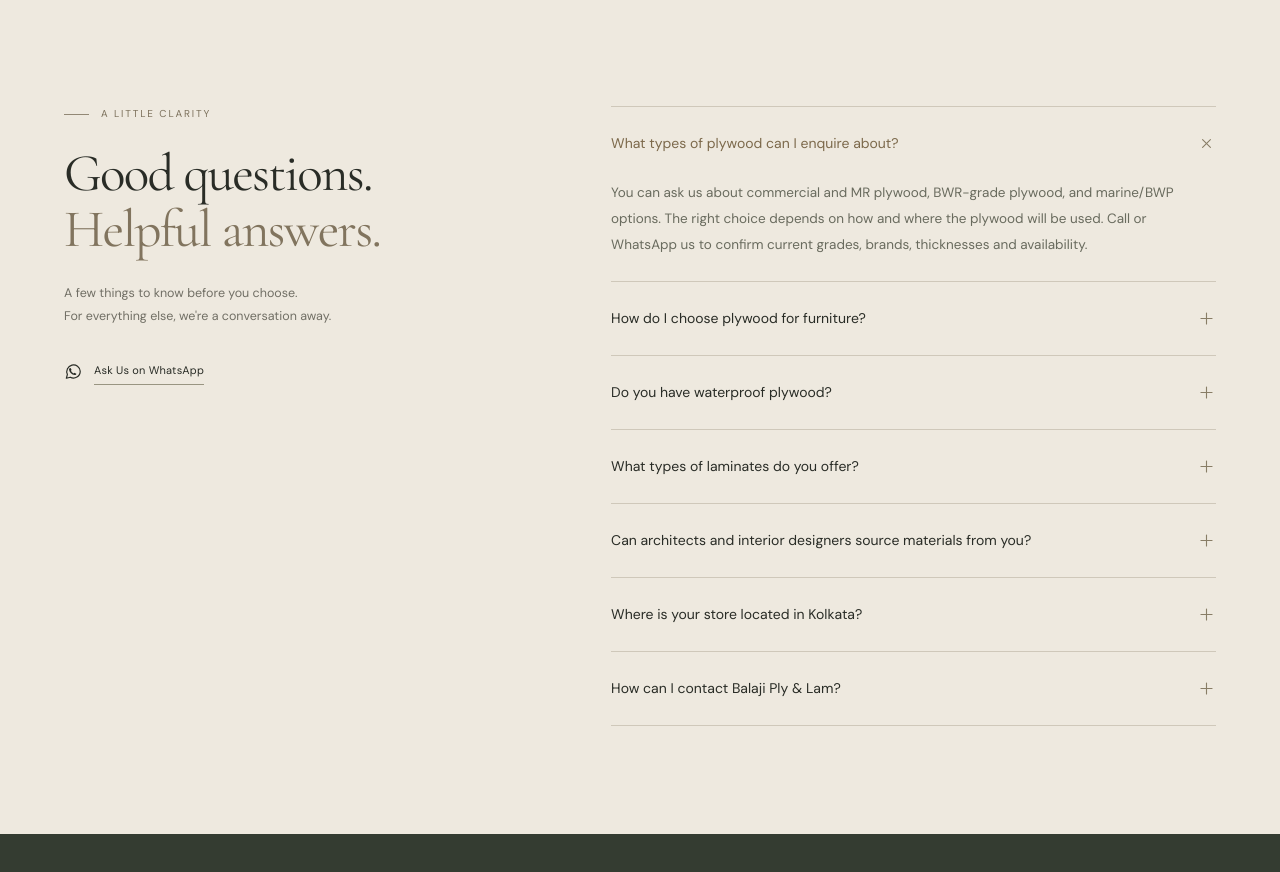
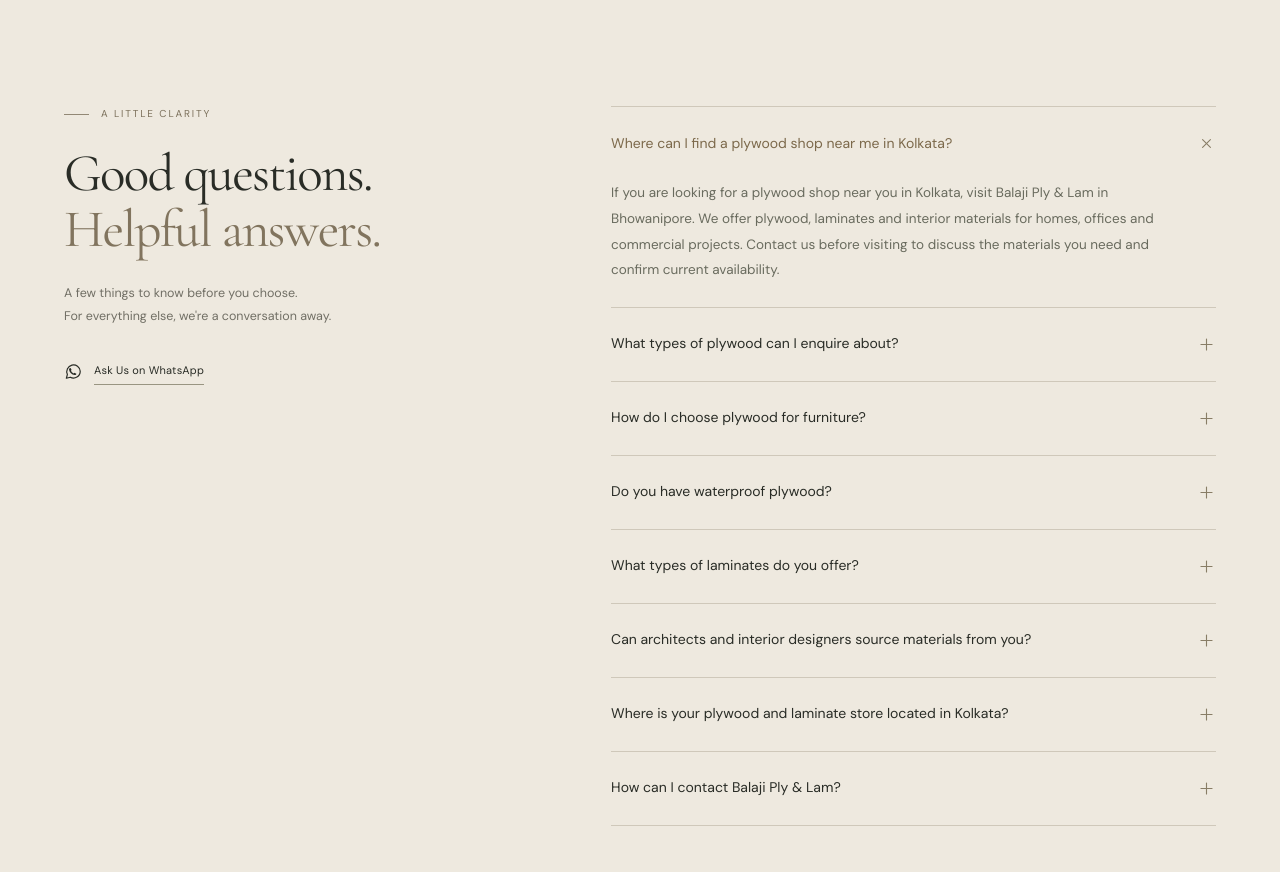
Before and after one commit to saharshg18/balaji-ply-lam-website, a React (Vite) app: page / in a window 1280 px wide. Shown: the part 5780-6652 px from the top of the page. Built offline with nearby package versions, Linux system fonts and the light colour scheme.

Commit message:
Update site.ts

```diff
--- a/src/data/site.ts
+++ b/src/data/site.ts
@@ -151,12 +151,16 @@ export const materials: Material[] = [
 
 export const faqs = [
   {
+    question: 'Where can I find a plywood shop near me in Kolkata?',
+    answer: 'If you are looking for a plywood shop near you in Kolkata, visit Balaji Ply & Lam in Bhowanipore. We offer plywood, laminates and interior materials for homes, offices and commercial projects. Contact us before visiting to discuss the materials you need and confirm current availability.',
+  },
+  {
     question: 'What types of plywood can I enquire about?',
     answer: 'You can ask us about commercial and MR plywood, BWR-grade plywood, and marine/BWP options. The right choice depends on how and where the plywood will be used. Call or WhatsApp us to confirm current grades, brands, thicknesses and availability.',
   },
   {
     question: 'How do I choose plywood for furniture?',
-    answer: 'Start with the furniture\'s purpose, expected load, exposure to moisture and the finish you want. Wardrobes in dry rooms and kitchen cabinets may need different specifications. Bring your measurements or speak with your carpenter, and we can help you explore suitable grades and thicknesses.',
+    answer: 'Start with the furniture’s purpose, expected load, exposure to moisture and the finish you want. Wardrobes in dry rooms and kitchen cabinets may need different specifications. Bring your measurements or speak with your carpenter, and we can help you explore suitable grades and thicknesses.',
   },
   {
     question: 'Do you have waterproof plywood?',
@@ -164,15 +168,15 @@ export const faqs = [
   },
   {
     question: 'What types of laminates do you offer?',
-    answer: 'Explore decorative laminates in woodgrain, solid colour, matte, glossy and textured finishes. They can be used on suitable furniture, wardrobes, cabinets and interior surfaces. Visit our Bhowanipore store to compare the available colours and finishes in person.',
+    answer: 'Explore decorative laminates in woodgrain, solid colour, matte, glossy and textured finishes. They can be used on suitable furniture, wardrobes, cabinets and interior surfaces. Visit our Bhowanipore plywood and laminate store to compare available colours and finishes in person.',
   },
   {
     question: 'Can architects and interior designers source materials from you?',
-    answer: 'Yes. Balaji Ply & Lam welcomes architects, interior designers and other design professionals sourcing materials for residential and commercial projects. Share your material palette, specifications or reference images on WhatsApp so we can discuss suitable options across our range.',
+    answer: 'Yes. Balaji Ply & Lam welcomes architects, interior designers and other design professionals sourcing plywood, laminates and interior materials for residential and commercial projects. Share your material palette, specifications or reference images on WhatsApp so we can discuss suitable options across our range.',
   },
   {
-    question: 'Where is your store located in Kolkata?',
-    answer: 'Visit Balaji Ply & Lam at 63/1/1A, Sarat Bose Road, Bhowanipore, Kolkata, West Bengal 700025. Use the Get Directions link to plan your route in Google Maps. We recommend calling ahead to confirm opening hours and any specific materials you would like to see.',
+    question: 'Where is your plywood and laminate store located in Kolkata?',
+    answer: 'Visit Balaji Ply & Lam at 63/1/1A, Sarat Bose Road, Bhowanipore, Kolkata, West Bengal 700025. Our store is conveniently located for customers looking for plywood and laminates in Bhowanipore, South Kolkata and nearby areas. Use the Get Directions link to plan your route in Google Maps.',
   },
   {
     question: 'How can I contact Balaji Ply & Lam?',
```
